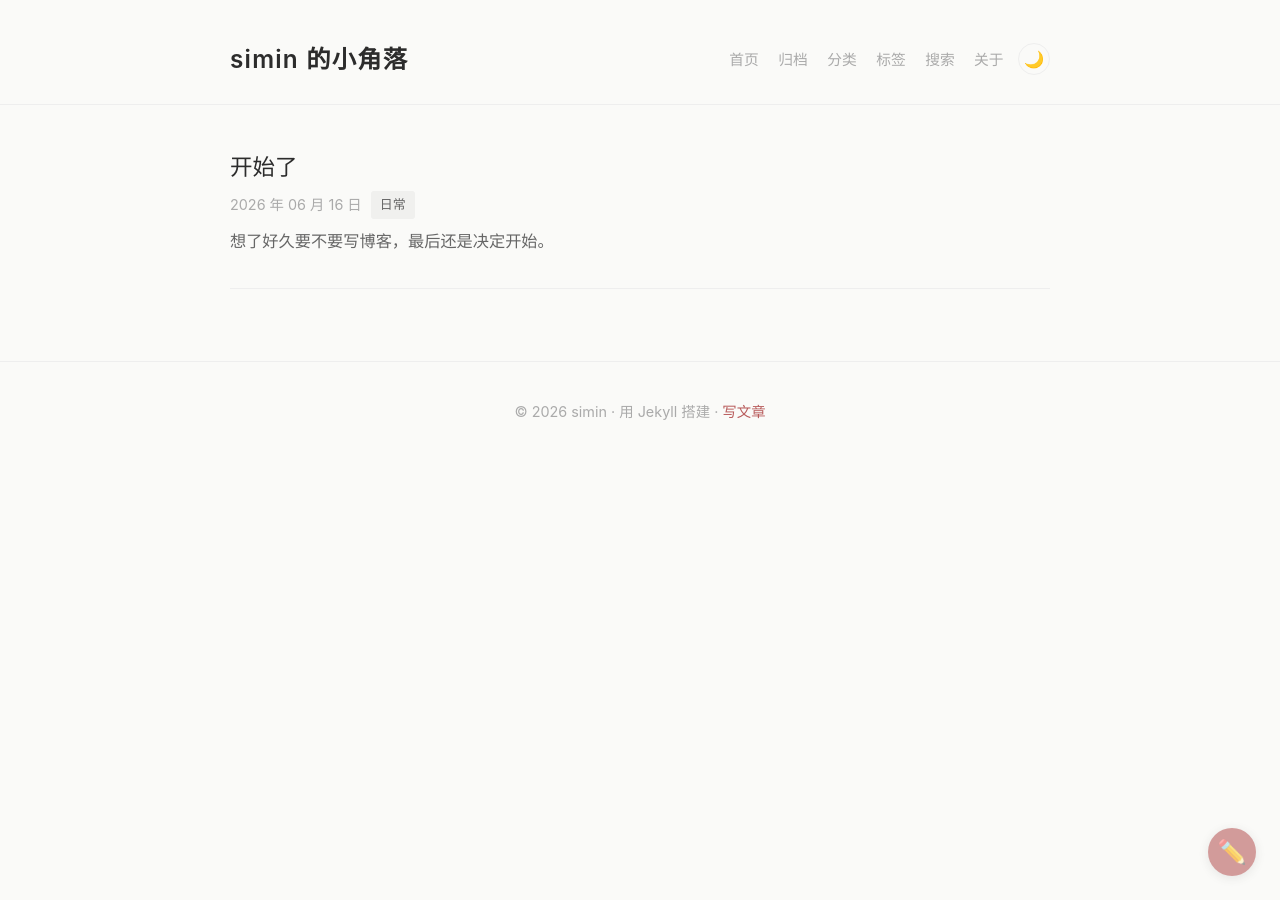
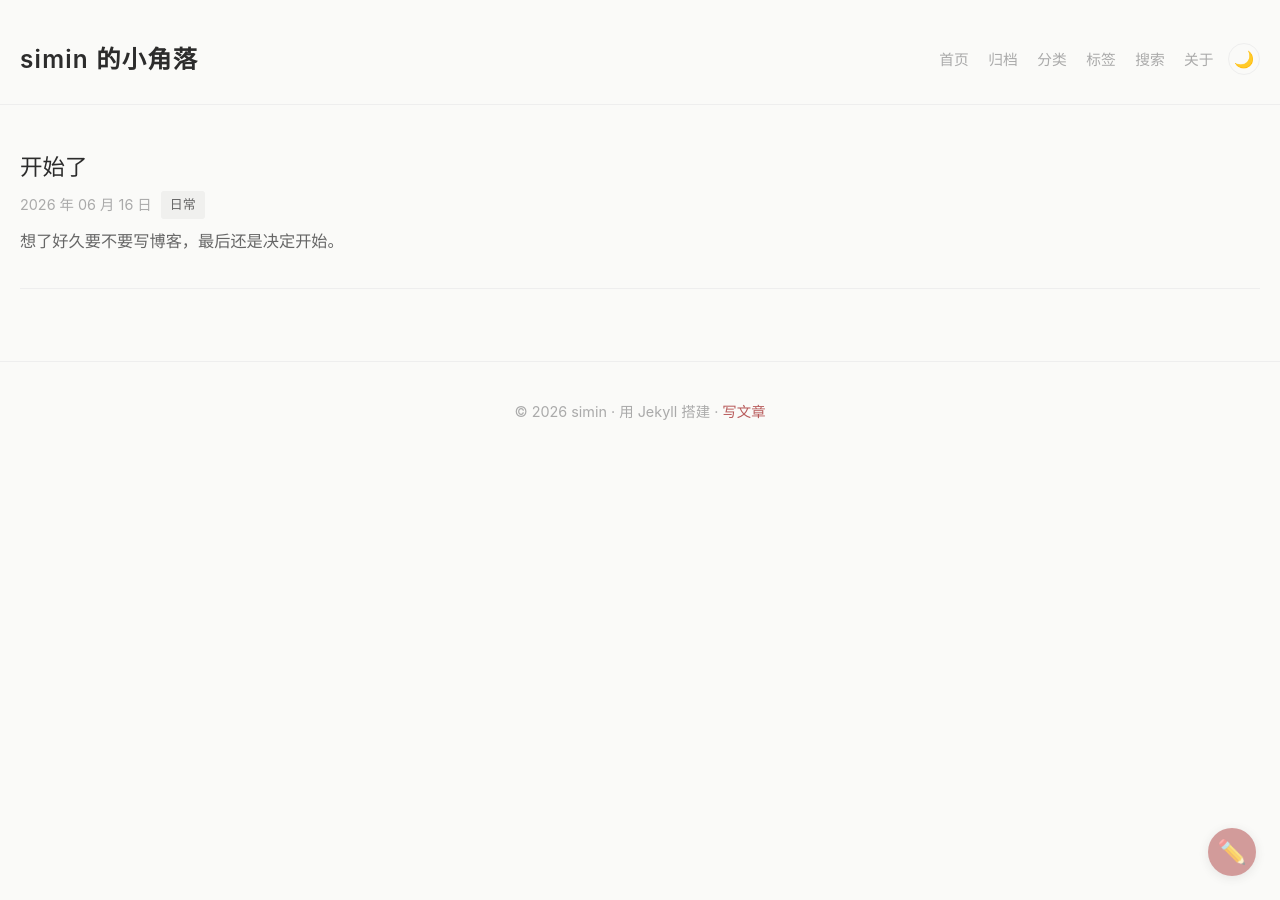
Before and after one commit to siminles/siminles.github.io, a Jekyll site: the page built from index.html, in a window 1280 px wide. Built offline with Jekyll 4.4.1, drawn with Linux system fonts in a browser that asks for light colours.

Commit message:
容器宽度 860px → 1280px

```diff
--- a/assets/style.css
+++ b/assets/style.css
@@ -37,7 +37,7 @@ body {
 }
 
 .container {
-  max-width: 860px;
+  max-width: 1280px;
   margin: 0 auto;
   padding: 0 20px;
 }
```
